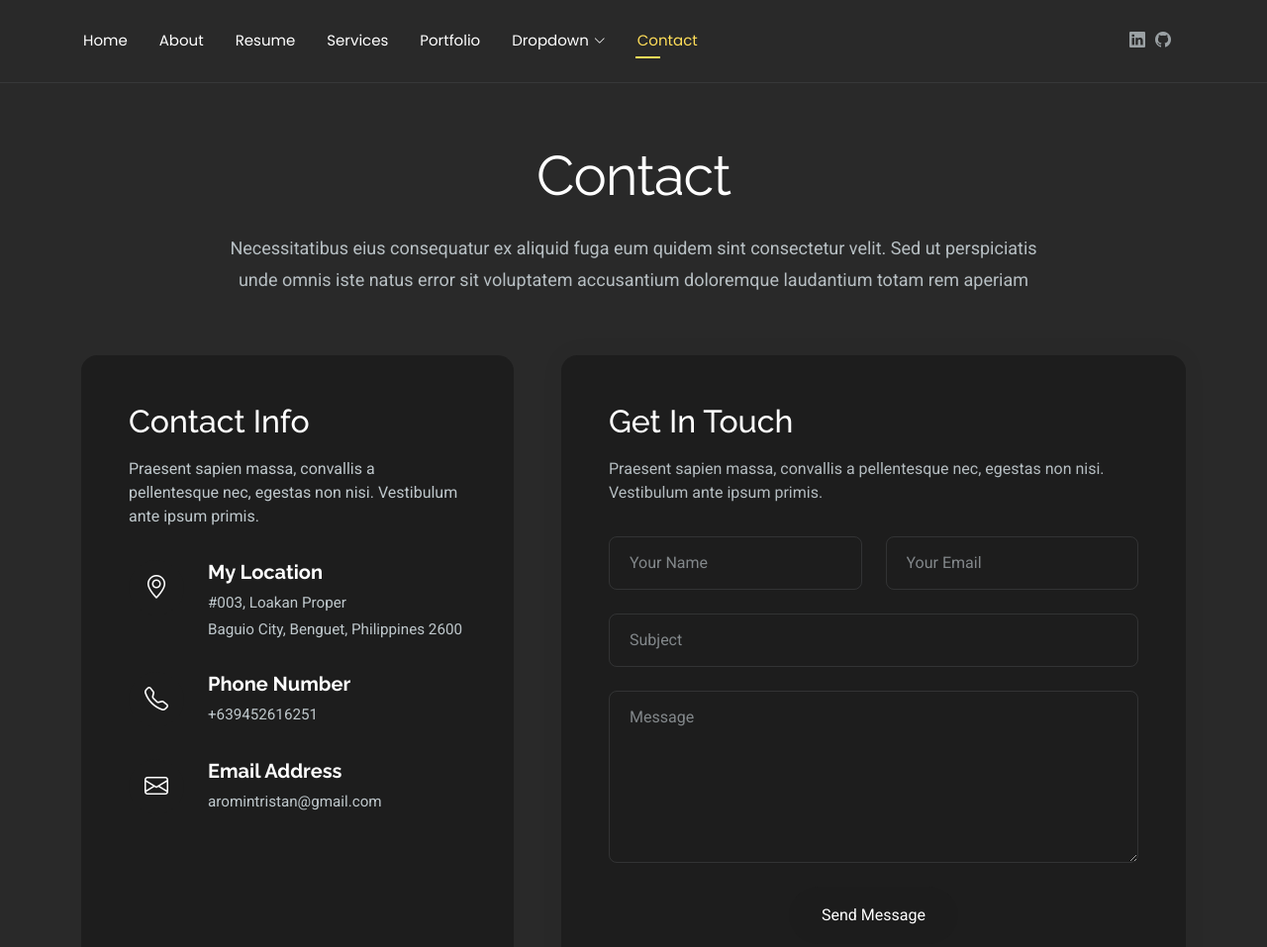
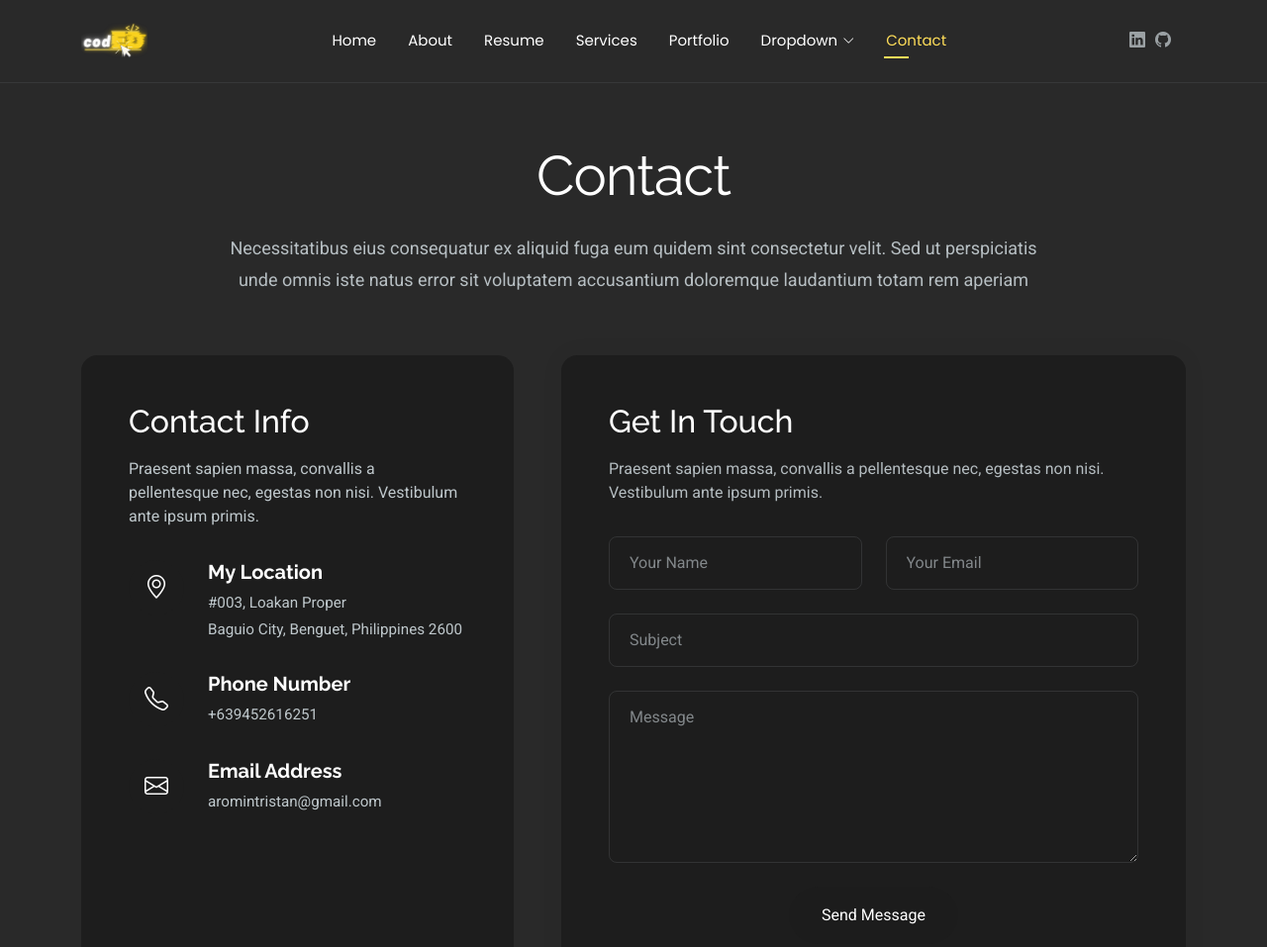
Before and after one commit to EddysonA15/codED, a plain HTML site: page contact.html in a window 1280 px wide. Shown: the top 957 px of the page at 99% size. Drawn offline with Linux system fonts and the light colour scheme.

Commit message:
`Removed <h1 class="sitename">FolioOne</h1> from logo links in multiple HTML files.`

```diff
--- a/contact.html
+++ b/contact.html
@@ -34,10 +34,9 @@
   <header id="header" class="header d-flex align-items-center light-background sticky-top">
     <div class="container position-relative d-flex align-items-center justify-content-between">
 
-      <!-- <a href="index.html" class="logo d-flex align-items-center me-auto me-xl-0">
+     <a href="index.html" class="logo d-flex align-items-center me-auto me-xl-0">
       <img src="assets/img/logo.webp" alt="">
-      <h1 class="sitename">FolioOne</h1>
-    </a> -->
+    </a>
 
       <nav id="navmenu" class="navmenu">
         <ul>
```
Also changed, not shown: about.html (+2 -3 lines), index.html (+0 -1 lines), portfolio-details.html (+2 -3 lines), portfolio.html (+2 -3 lines), resume.html (+2 -3 lines), service-details.html (+2 -3 lines), services.html (+2 -3 lines), starter-page.html (+2 -3 lines).
